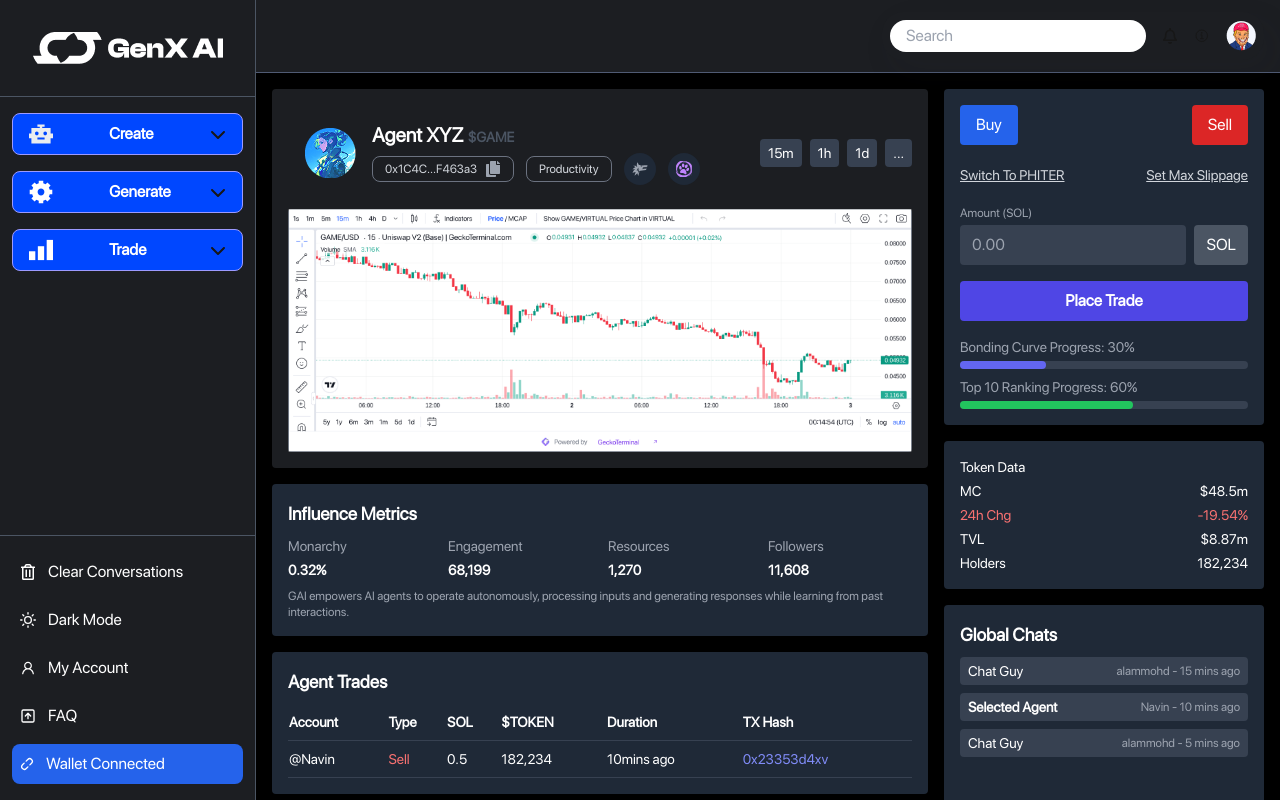
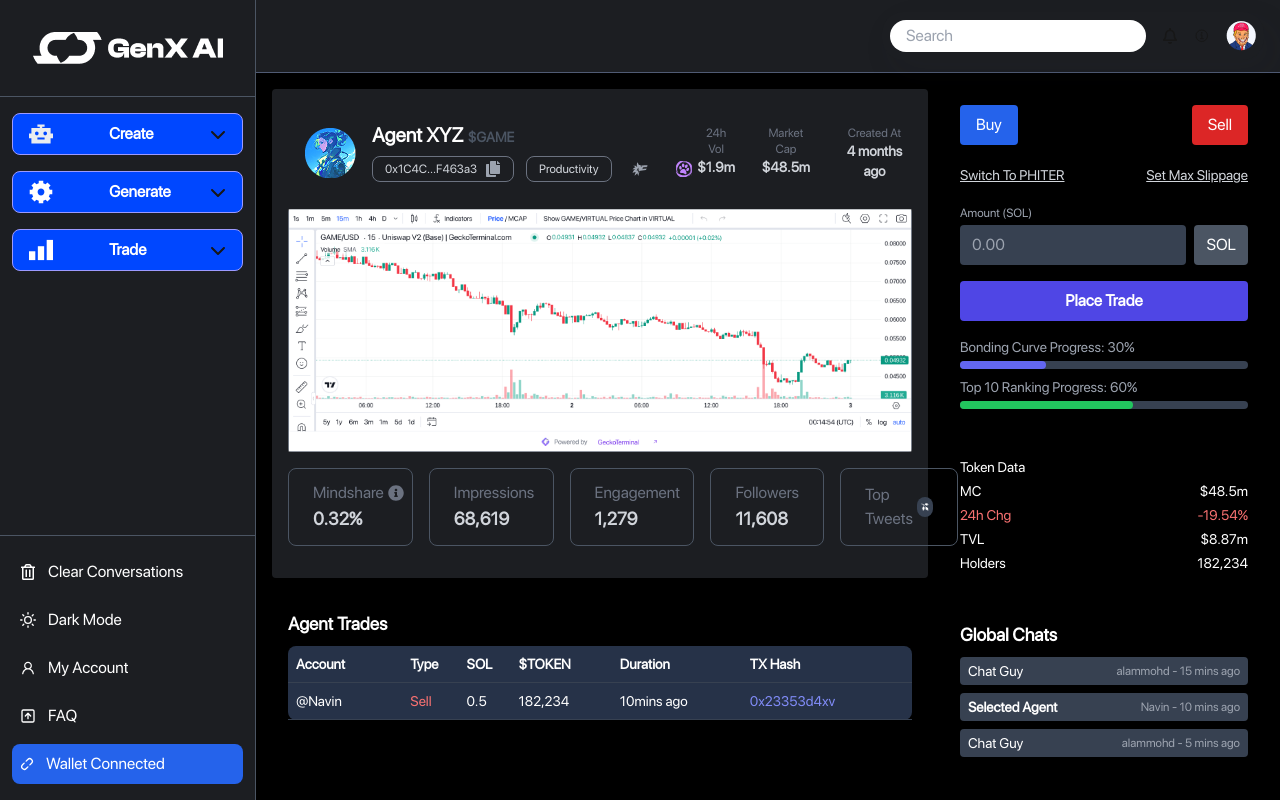
Before and after one commit to noorshanu/genxai2, a Next.js app: page /trade in a window 1280 px wide. Built offline with nearby package versions, Linux system fonts and the light colour scheme.

Commit message:
Update TradingDashboard.tsx

```diff
--- a/src/components/TradingDashboard.tsx
+++ b/src/components/TradingDashboard.tsx
@@ -1,8 +1,8 @@
 /* eslint-disable @next/next/no-img-element */
 "use client";
 import { useState } from "react";
-import { FaCopy } from "react-icons/fa";
-import { GiWolfHead } from "react-icons/gi";
+import { FaCopy, FaInfoCircle } from "react-icons/fa";
+import { GiTreeBranch, GiWolfHead } from "react-icons/gi";
 import { SiFurrynetwork } from "react-icons/si";
 import { FaPaperPlane } from "react-icons/fa";
 
@@ -49,65 +49,89 @@
                       </button>
 
                       {/* Icons */}
-                      <button className="w-8 h-8 flex items-center justify-center bg-gray-800 rounded-full">
+                      <button className="w-8 h-8 flex items-center justify-center   rounded-full">
                         <GiWolfHead className="text-gray-400" />
                       </button>
-                      <button className="w-8 h-8 flex items-center justify-center bg-gray-800 rounded-full">
+                      <button className="w-8 h-8 flex items-center justify-center   rounded-full">
                         <SiFurrynetwork className="text-purple-400" />
                       </button>
                     </div>
                   </div>
                 </div>
               </header>
-              <div className="flex items-center space-x-2 text-sm">
-                <button className="px-2 py-1 bg-gray-700 rounded">15m</button>
-                <button className="px-2 py-1 bg-gray-700 rounded">1h</button>
-                <button className="px-2 py-1 bg-gray-700 rounded">1d</button>
-                <button className="px-2 py-1 bg-gray-700 rounded">...</button>
+              <div className="flex justify-between space-x-6  text-gray-300">
+      {/* 24h Vol */}
+      <div className="text-center">
+        <p className="text-gray-500 text-xs">24h Vol</p>
+        <p className="text-sm font-semibold">$1.9m</p>
+      </div>
+
+      {/* Market Cap */}
+      <div className="text-center">
+        <p className="text-gray-500 text-xs">Market Cap</p>
+        <p className="text-sm font-semibold">$48.5m</p>
+      </div>
+
+      {/* Created At */}
+      <div className="text-center">
+        <p className="text-gray-500 text-xs">Created At</p>
+        <p className="text-sm font-semibold">4 months ago</p>
+      </div>
     </div>
             </div>
             {/* Dummy Chart */}
             <div className=" bg-gray-700 flex items-center justify-center rounded">
               <img src="images/charty.png" alt="" />
             </div>
+
+
+
+            <div className="flex justify-between space-x-4  py-4 ">
+      {/* Mindshare */}
+      <div className="flex flex-col items-start   text-gray-300 px-6 py-3 rounded-lg border border-gray-600 w-1/5">
+        <div className="flex items-center space-x-1 text-gray-500">
+          <span>Mindshare</span>
+          <FaInfoCircle className="text-gray-500" />
+        </div>
+        <p className="text-lg font-semibold">0.32%</p>
       </div>
 
-          {/* Info Metrics */}
-          <div className="bg-gray-800 p-4 rounded space-y-2">
-            <h2 className="text-lg font-semibold mb-2">Influence Metrics</h2>
-            <div className="grid grid-cols-2 md:grid-cols-4 gap-4 text-sm">
-              <div className="space-y-1">
-                <p className="text-gray-400">Monarchy</p>
-                <p className="font-bold">0.32%</p>
+      {/* Impressions */}
+      <div className="flex flex-col items-start   text-gray-300 px-6 py-3 rounded-lg border border-gray-600 w-1/5">
+        <p className="text-gray-500">Impressions</p>
+        <p className="text-lg font-semibold">68,619</p>
       </div>
-              <div className="space-y-1">
-                <p className="text-gray-400">Engagement</p>
-                <p className="font-bold">68,199</p>
+
+      {/* Engagement */}
+      <div className="flex flex-col items-start   text-gray-300 px-6 py-3 rounded-lg border border-gray-600 w-1/5">
+        <p className="text-gray-500">Engagement</p>
+        <p className="text-lg font-semibold">1,279</p>
       </div>
-              <div className="space-y-1">
-                <p className="text-gray-400">Resources</p>
-                <p className="font-bold">1,270</p>
+
+      {/* Followers */}
+      <div className="flex flex-col items-start   text-gray-300 px-6 py-3 rounded-lg border border-gray-600 w-1/5">
+        <p className="text-gray-500">Followers</p>
+        <p className="text-lg font-semibold">11,608</p>
       </div>
-              <div className="space-y-1">
-                <p className="text-gray-400">Followers</p>
-                <p className="font-bold">11,608</p>
+
+      {/* Top Tweets */}
+      <div className="flex items-center justify-between   text-gray-300 px-6 py-3 rounded-lg border border-gray-600 w-1/5">
+        <p className="text-gray-500">Top Tweets</p>
+        <GiTreeBranch className="text-white text-xl bg-gray-700 p-1 rounded-full" />
       </div>
     </div>
-            {/* Summary Text */}
-            <p className="text-xs text-gray-400 mt-2">
-              GAI empowers AI agents to operate autonomously, processing inputs
-              and generating responses while learning from past interactions.
-            </p>
           </div>
 
+
+
           {/* Agent Trades Table */}
-          <div className="bg-gray-800 p-4 rounded">
+          <div className="  p-4 rounded">
             <h2 className="text-lg font-semibold mb-2">Agent Trades</h2>
             <div className="overflow-auto">
-              <table className="w-full text-left text-sm">
+              <table className="w-full text-left bg-[#263248] rounded-lg px-2 text-sm">
                 <thead>
                   <tr className="border-b border-gray-700">
-                    <th className="py-2">Account</th>
+                    <th className="py-2 px-2">Account</th>
                     <th className="py-2">Type</th>
                     <th className="py-2">SOL</th>
                     <th className="py-2">$TOKEN</th>
@@ -117,7 +141,7 @@
                 </thead>
                 <tbody>
                   <tr className="border-b border-gray-700">
-                    <td className="py-2">@Navin</td>
+                    <td className="py-2 px-2">@Navin</td>
                     <td className="py-2 text-red-400">Sell</td>
                     <td className="py-2">0.5</td>
                     <td className="py-2">182,234</td>
@@ -134,7 +158,7 @@
         {/* Right Column: Trading Box & Stats */}
         <div className="space-y-4">
           {/* Trading Box */}
-          <div className="bg-gray-800 p-4 rounded space-y-4">
+          <div className="  p-4 rounded space-y-4">
             <div className="flex justify-between">
               <button className="px-4 py-2 rounded bg-blue-600 hover:bg-blue-700">
                 Buy
@@ -203,7 +227,7 @@
           </div>
 
           {/* Token Data */}
-          <div className="bg-gray-800 p-4 rounded text-sm">
+          <div className="  p-4 rounded text-sm">
             <p className="mb-1">Token Data</p>
             <ul className="space-y-1">
               <li className="flex justify-between">
@@ -226,7 +250,7 @@
           </div>
 
           {/* Global Chats */}
-          <div className="bg-gray-800 p-4 rounded flex flex-col h-72">
+          <div className="  p-4 rounded flex flex-col h-72">
             <h2 className="text-lg font-semibold mb-2">Global Chats</h2>
             <div className="flex-grow space-y-2 overflow-auto text-sm">
               <div className="flex items-center justify-between bg-gray-700 px-2 py-1 rounded">
```
Lines whose indentation alone changed are shown as unchanged.
